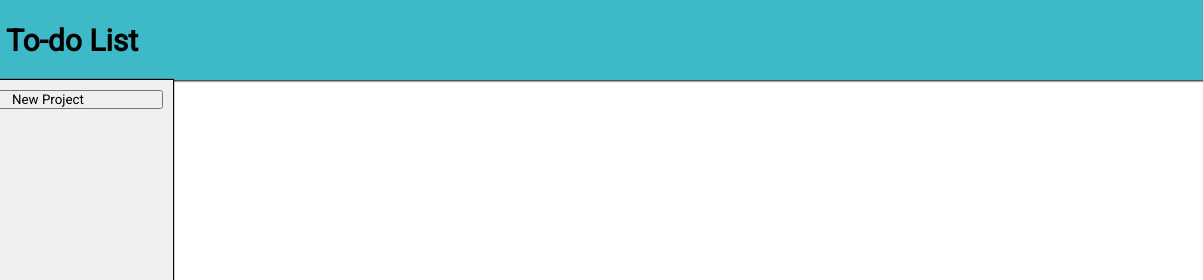
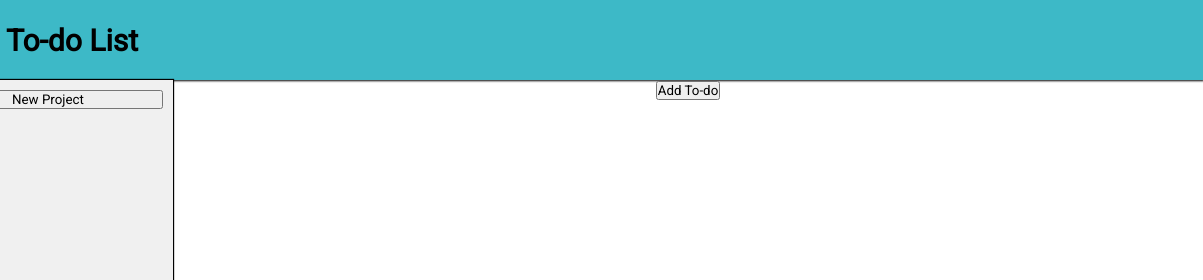
Before and after one commit to R-Lok/to-do-list, a website built with webpack: page dist/index.html in a window 1280 px wide. Shown: the top 280 px of the page, 77-1280 px from the left. Built offline with nearby package versions, Linux system fonts and the light colour scheme.

Commit message:
Add basic structure for main to-do display

```diff
--- a/src/DOM.js
+++ b/src/DOM.js
@@ -60,6 +60,24 @@ const createSidebar = (function() {
     return {addProjectBtn, renderProjectsToSidebar, deleteProjectFromSidebar}
 })()
 
+const mainContainer = (function(){
+    const mainContainerOuter = document.createElement('div')
+    mainContainerOuter.classList.add('main-container', 'outer')
+    const mainContainerInner = document.createElement('div')
+    mainContainerInner.classList.add('main-container', 'inner')
+
+    const todoDisplay = document.createElement('div')
+    const newTodoButtonContainer = document.createElement('div')
+    const newTodoButton = document.createElement('button')
+    newTodoButton.setAttribute('type', 'button')
+    newTodoButton.innerText = 'Add To-do'
+
+    newTodoButtonContainer.append(newTodoButton)
+    mainContainerInner.append(todoDisplay, newTodoButtonContainer)
+    mainContainerOuter.append(mainContainerInner)
+    contentContainer.append(mainContainerOuter)
+})()
+
 const newProjectForm = (function() {
     const formContainerOuter = document.createElement('div')
     formContainerOuter.classList.add('form-container-outer')
@@ -113,4 +131,4 @@ const newProjectForm = (function() {
     return {showProjectForm, hideProjectForm, cancelButton, submitButton, getProjectFormInputValue}
 })()
 
-export {createHeader, createSidebar, newProjectForm}
+export {createHeader, createSidebar, newProjectForm, mainContainer}
--- a/src/index.js
+++ b/src/index.js
@@ -1,5 +1,5 @@
 import css from "./style.css"
-import {createHeader, createSidebar, newProjectForm} from "./DOM"
+import {createHeader, createSidebar, newProjectForm, mainContainer} from "./DOM"
 import { add } from "date-fns"
 
 createSidebar
--- a/src/style.css
+++ b/src/style.css
@@ -103,3 +103,12 @@ form {
 .delete-project-btn:hover {
     cursor: pointer;
 }
+
+.main-container.outer {
+    grid-area: main;
+}
+
+.main-container.inner {
+    display: grid;
+    justify-items: center;
+}
```
